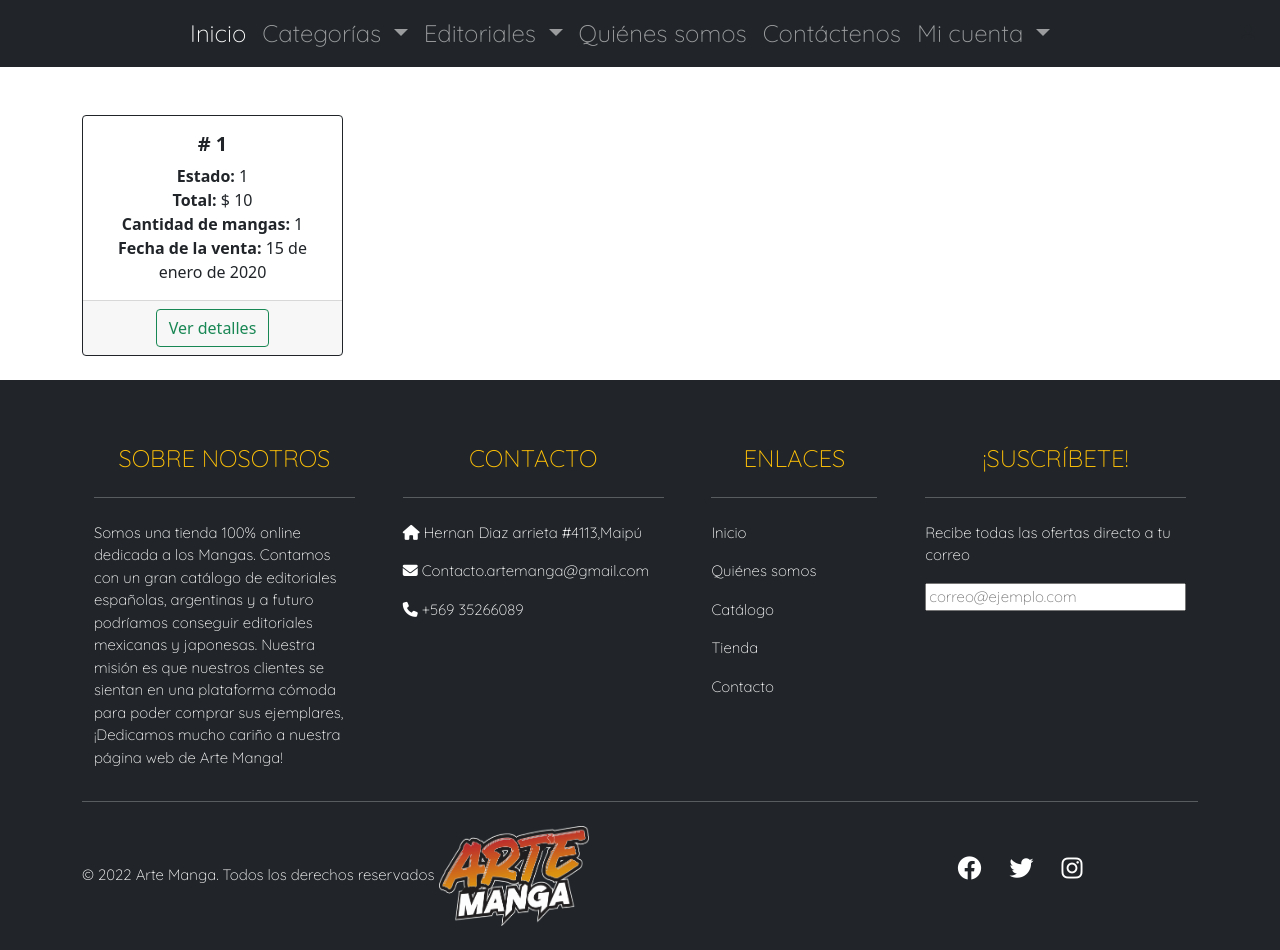
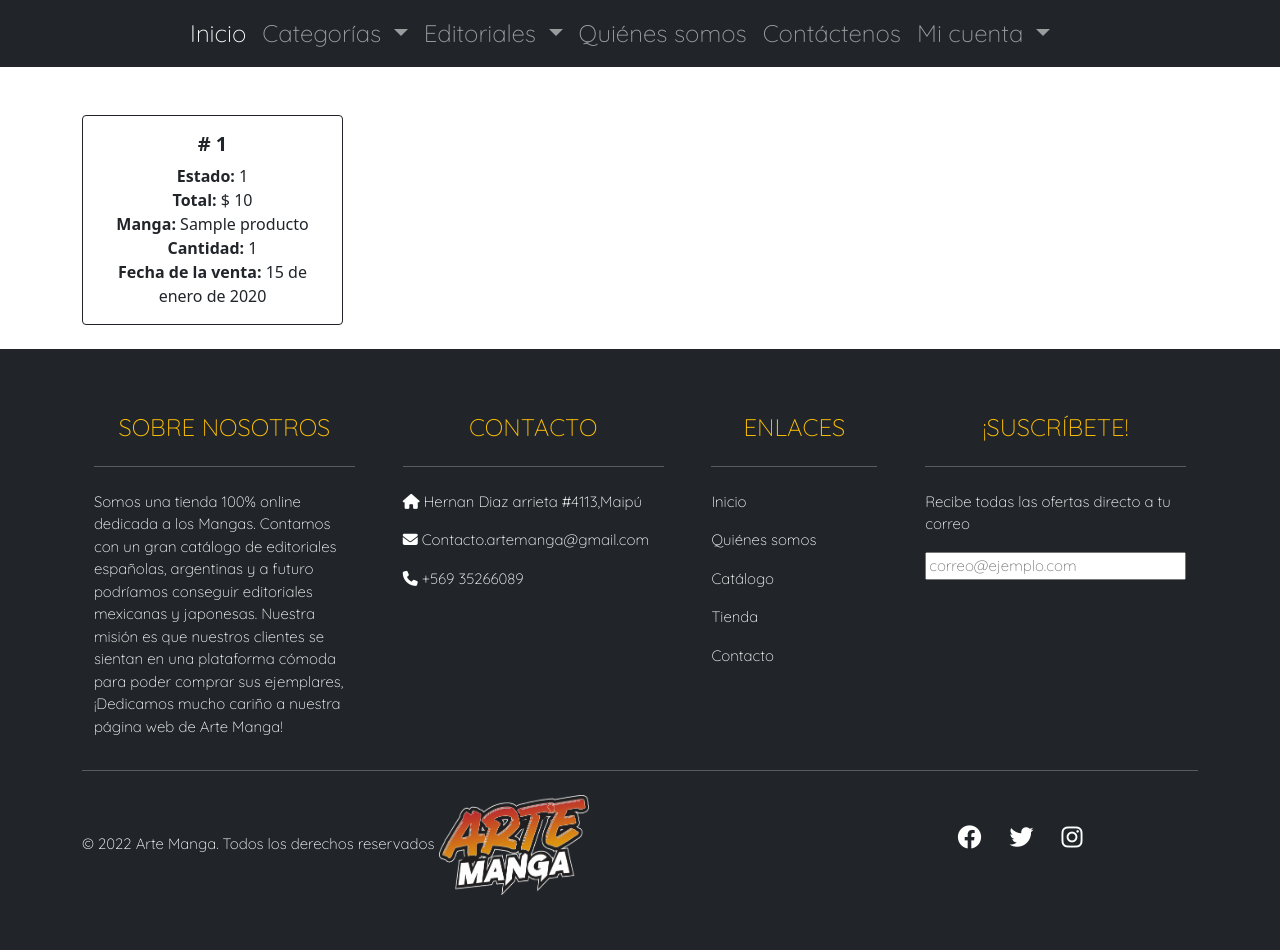
Before and after one commit to kanroot/artemanga, a Django app: page /ver-compras/ in a window 1280 px wide. Shown: the part 125-1075 px from the top of the page. After the commit the page ends 1020 px from the top, so only its background shows below. Run offline with Django 4.2, Linux system fonts and the light colour scheme; a user stored in the database is signed in; tables that the repository leaves empty hold one stand-in row (values such as "Sample post"); some libraries are stand-ins or nearby versions.

Commit message:
mis compras

```diff
--- a/src/templates/web/mis_compras.html
+++ b/src/templates/web/mis_compras.html
@@ -15,15 +15,17 @@
                             <p class="card-text text-center">
                                 <strong>Estado:</strong> {{ venta.estado }} <br>
                                 <strong>Total:</strong> $ {{ venta.total_humanizado }} <br>
-                                {% for producto in compras %}
-                                    {% if producto.venta_id == venta.id %}
-                                        <strong>Cantidad de mangas:</strong> {{ producto.cantidad }} <br>
+
+                                {% for compra in compras %}
+                                    {% if compra.venta_id == venta.id %}
+                                        <strong>Manga:</strong> {{ compra.producto }} <br>
+                                        <strong>Cantidad:</strong> {{ compra.cantidad }} <br>
                                     {% endif %}
                                 {% endfor %}
                                 <strong>Fecha de la venta:</strong> {{ venta.fecha_venta }} <br>
                             </p>
                         </div>
-                        <div class="card-footer text-center"><a class="btn btn-outline-success">Ver detalles</a></div>
+
                     </div>
                 </div>
             {% endfor %}
--- a/src/venta/views.py
+++ b/src/venta/views.py
@@ -27,7 +27,7 @@ class DireccionesView(VistaRestringidaMixin, ListaGenericaView):
         return Direccion.objects.filter(usuario=self.request.user)
 
 
-class MisComprasView(VistaRestringidaMixin, ListaGenericaView):
+class MisComprasView(VistaRestringidaMixin, TemplateView):
     usuarios_permitidos = VistaRestringidaMixin.todos_los_usuarios
     model = Venta
     template_name = "web/mis_compras.html"
@@ -38,7 +38,6 @@ class MisComprasView(VistaRestringidaMixin, ListaGenericaView):
         context['ventas'] = Venta.objects.filter(usuario=self.request.user)
         context['compras'] = VentaProducto.objects.filter(venta__usuario=self.request.user)
         return context
-
 
 
 class ActualizarDireccionView(ActualizarGenericoView):
```
